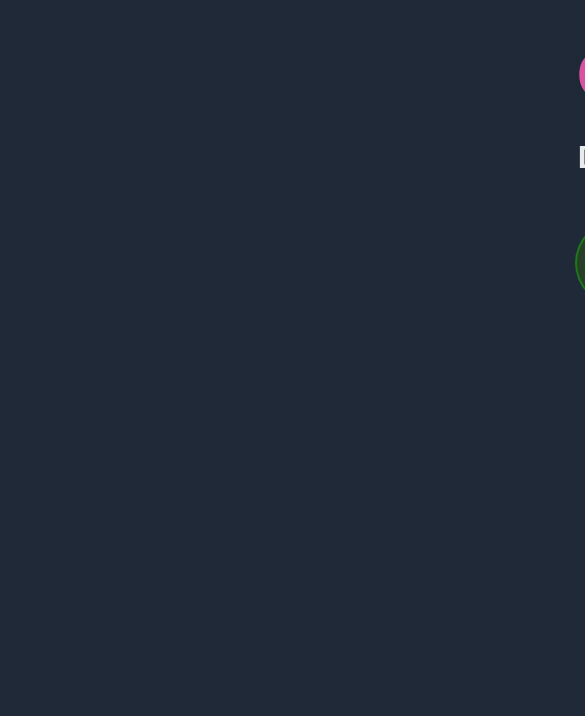
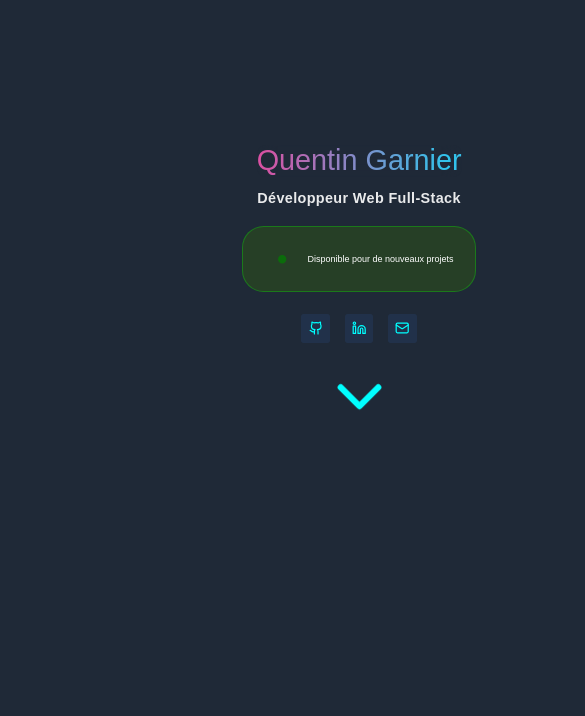
Before and after one commit to F1N3X/portfolio_2025, a React (Vite) app: page / in a window 390 px wide. Shown: the part 128-844 px from the top of the page, 585 px wide, since content can reach past the window. Built offline with nearby package versions, Linux system fonts and the light colour scheme.

Commit message:
responsive design for desktop interface

```diff
--- a/src/App.css
+++ b/src/App.css
@@ -3,7 +3,6 @@
     padding: 0;
     border: 0;
     font-family: sans-serif;
-    font-size: 1em;
     font-weight: normal;
     font-style: normal;
     text-decoration: none;
@@ -13,11 +12,34 @@
 html {
   scroll-behavior: smooth;
   overflow-y: auto;
+  font-size: 100%;
+  width: 100%;
+}
+
+@media (max-width: 1624px) {
+  html { font-size: 85%; }
+}
+
+@media (max-width: 1440px) {
+  html { font-size: 75%; }
+}
+
+@media (max-width: 1220px) {
+  html { font-size: 60%; }
+}
+
+@media (max-width: 1024px) {
+  html { font-size: 45%; }
+}
+
+body {
+  width: 100%;
+  max-width: 100vw;
 }
 
 #root {
   margin: 0 auto;
-  padding: 0 2rem;
+  padding: 0 clamp(0.5rem, 3vw, 2rem);
   text-align: center;
 }
 
```
